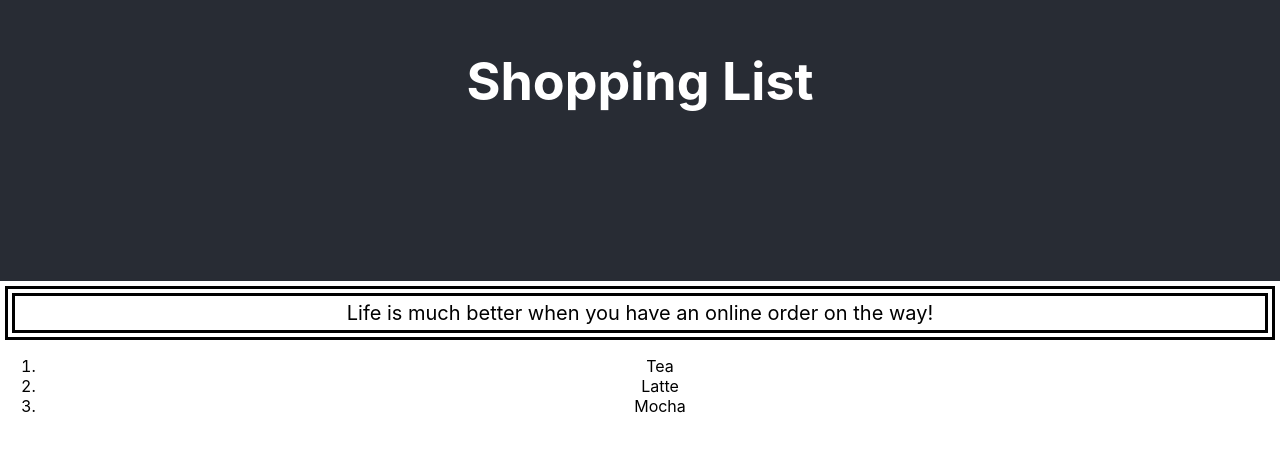
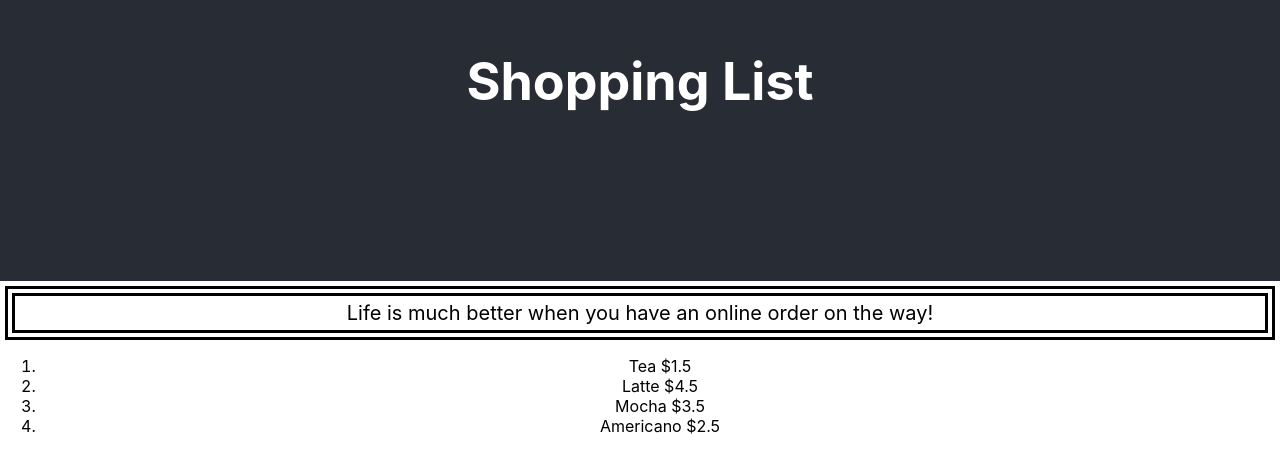
Before and after one commit to C-Christensen/Cart, a React (Create React App) app: page / in a window 1280 px wide. Shown: the part 119-590 px from the top of the page. Built offline with nearby package versions, Linux system fonts and the light colour scheme.

Commit message:
Replaced placeholders by state object's list

```diff
--- a/src/App.tsx
+++ b/src/App.tsx
@@ -55,10 +55,11 @@ class App extends React.Component<{}, AppState> {
        </header>
        <p className="Intro">Life is much better when you have an online order on the way!</p>
 
+      {/* state object's list using map*/}
        <ol>
-         <li>Tea</li>
-         <li>Latte</li>
-         <li>Mocha</li>
+         {this.state.items.map(item => (
+           <li key = {item.name}>{item.name} ${item.price}</li>
+         ))}
          </ol>
      </div>
     );
```
